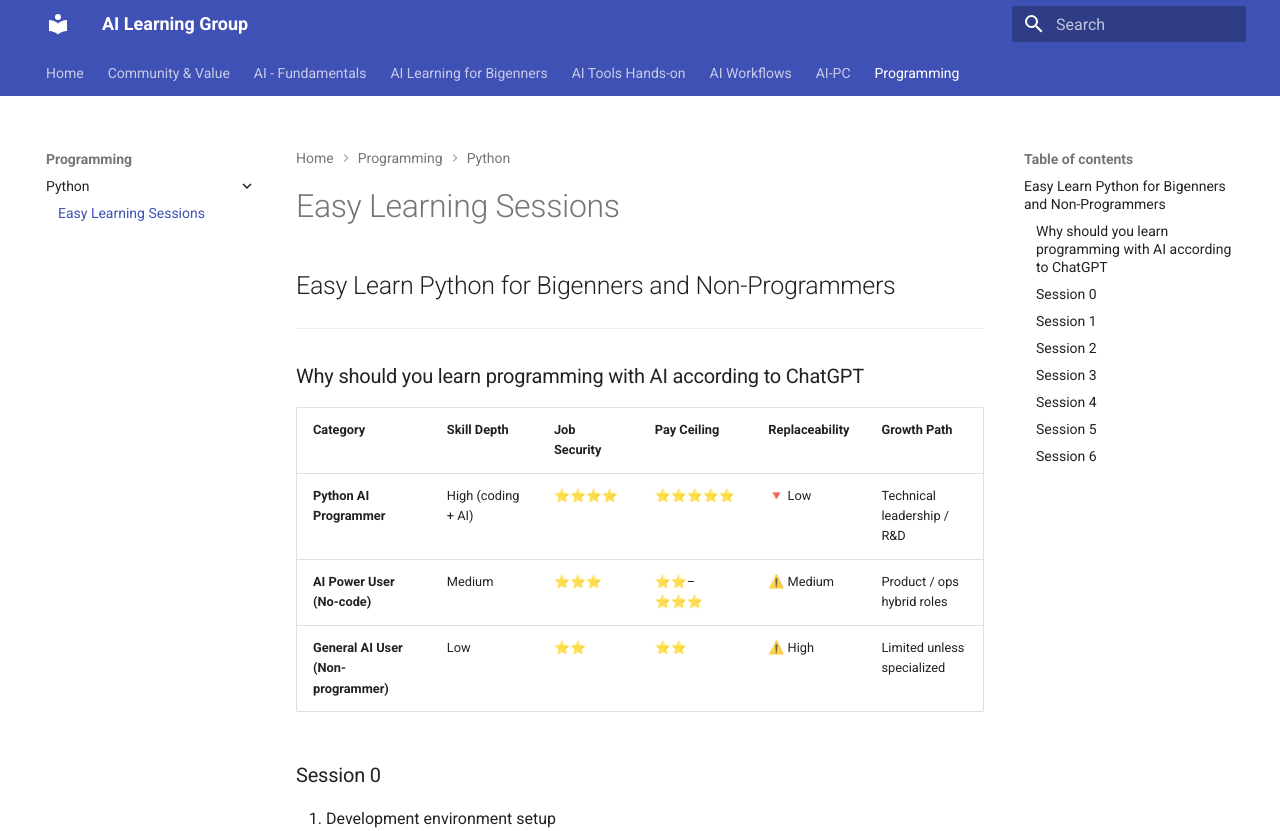
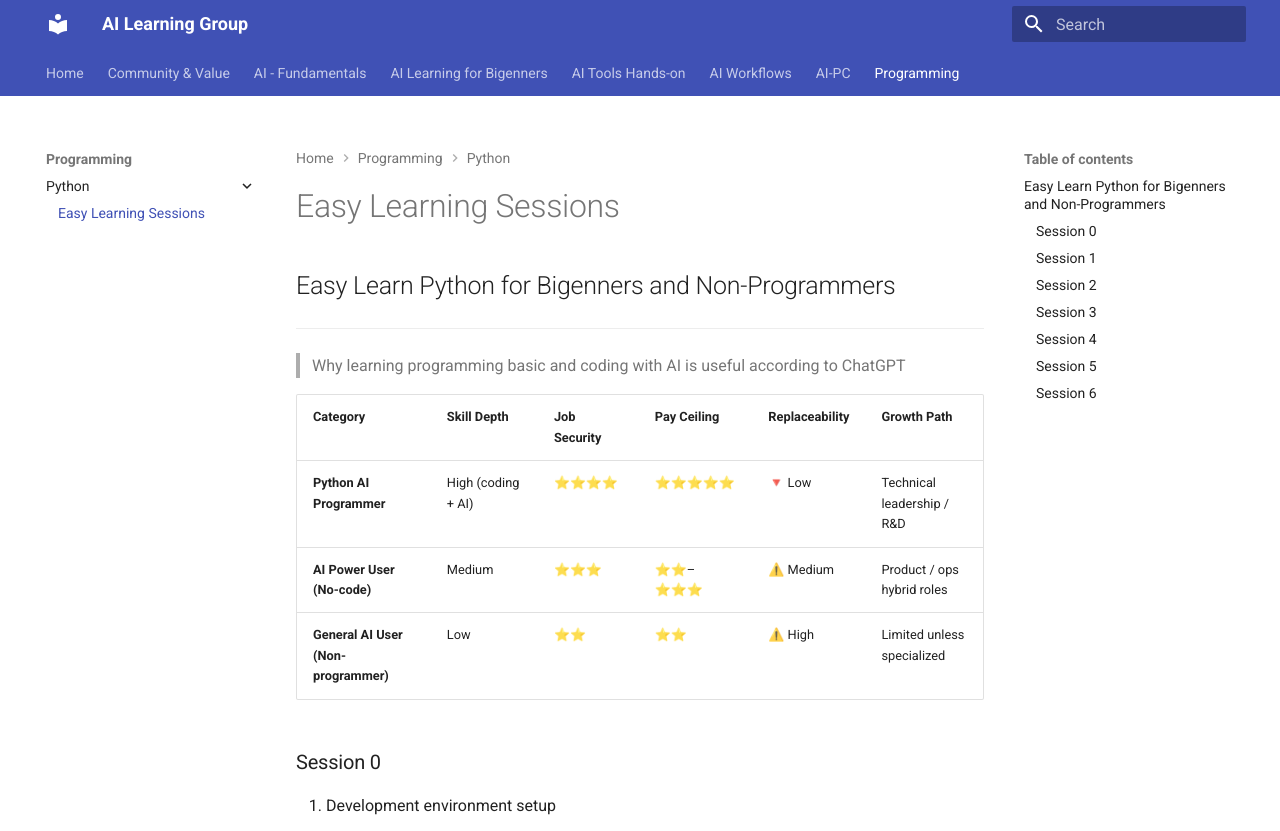
Before and after one commit to tejomayee-tech/toronto_ai_learning_group, an MkDocs documentation site: the page built from docs/easy-python-sessions/Sessions.md, in a window 1280 px wide and 900 px high, cut to the strip 0-831 px from the top of the window. Built offline with MkDocs 1.6.1 and Material for MkDocs 9.7.7, drawn with Linux system fonts in a browser that asks for light colours.

Commit message:
Update python sessions doc

```diff
--- a/docs/easy-python-sessions/Sessions.md
+++ b/docs/easy-python-sessions/Sessions.md
@@ -2,7 +2,7 @@
 
 ---
 
-### Why should you learn programming with AI according to ChatGPT
+> Why learning programming basic and coding with AI is useful according to ChatGPT
 
 | Category                             | Skill Depth        | Job Security | Pay Ceiling | Replaceability | Growth Path                |
 | ------------------------------------ | ------------------ | ------------ | ----------- | -------------- | -------------------------- |
```
